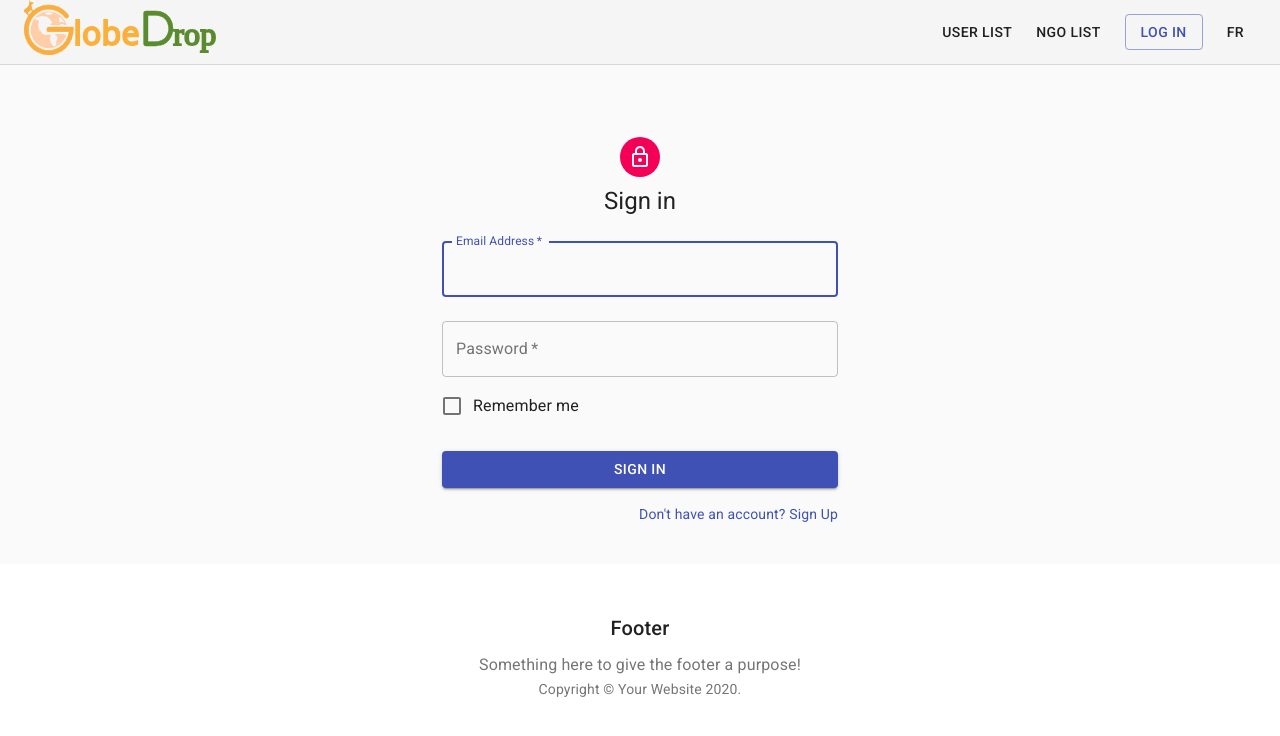
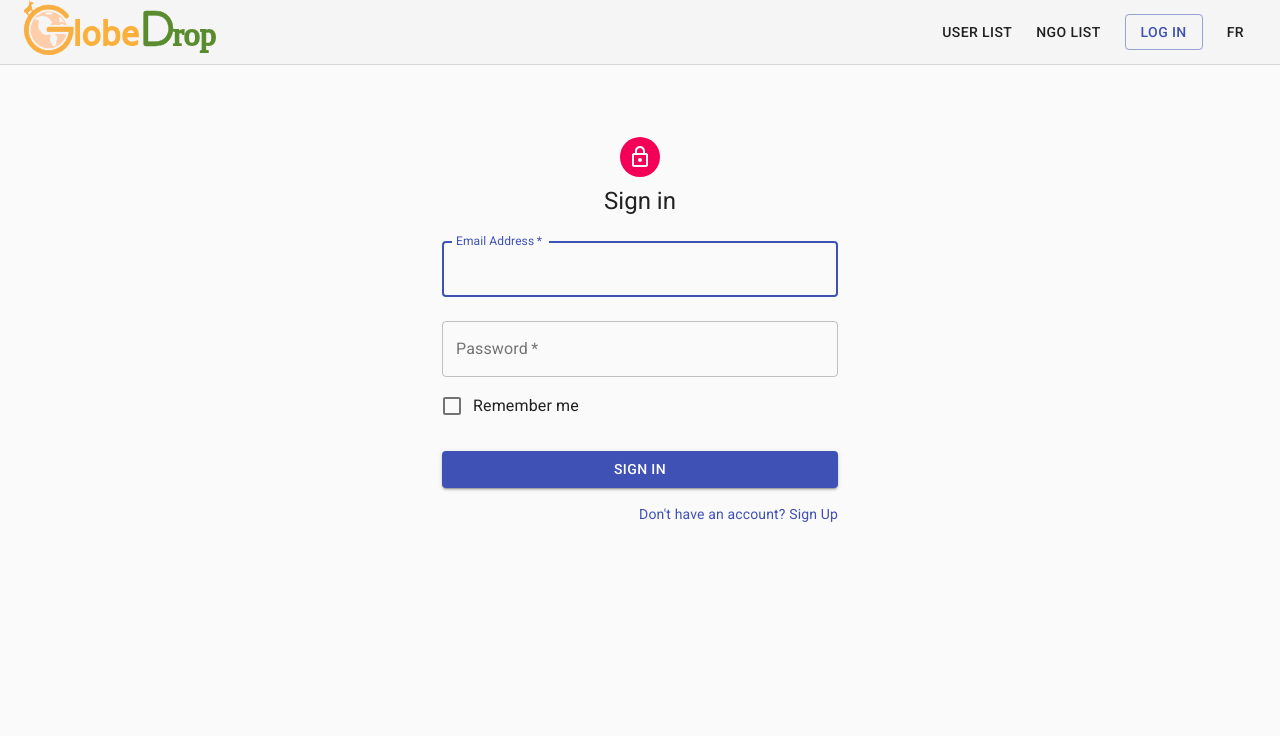
Before and after one commit to startechup-org/ngo-directory-frontend, a React (Create React App) app: page / in a window 1280 px wide. Shown: the top 736 px of the page. Built offline with nearby package versions, Linux system fonts and the light colour scheme.

Commit message:
fixed keys in table

```diff
--- a/src/App.js
+++ b/src/App.js
@@ -2,7 +2,7 @@ import React from "react";
 import { BrowserRouter as Router, Switch } from "react-router-dom";
 
 import Header from "components/Header";
-import Footer from "components/Footer";
+// import Footer from "components/Footer";
 import LoginPage from "views/Login";
 import SignUpPage from "views/SignUp";
 import NgoListPage from "views/NGOList";
@@ -34,7 +34,7 @@ function App() {
           />
           <PublicRoute path="/" component={LoginPage} restricted="true" exact />
         </Switch>
-        <Footer />
+        {/* <Footer /> */}
       </AuthProvider>
     </Router>
   );
--- a/src/views/AdminDashboard/Table.js
+++ b/src/views/AdminDashboard/Table.js
@@ -37,7 +37,7 @@ export default function Table(props) {
               {headers
                 .filter((header) => header && !header.hide)
                 .map((header) => (
-                  <TableCell key={`${eachdata._id}-${eachdata[header.key]}`}>{eachdata[header.key]}</TableCell>
+                  <TableCell key={`${header.key}-${eachdata._id}`}>{eachdata[header.key]}</TableCell>
                 ))}
               {/* {eachdata.map((val) => (
                 <TableCell>{val}</TableCell>
```
